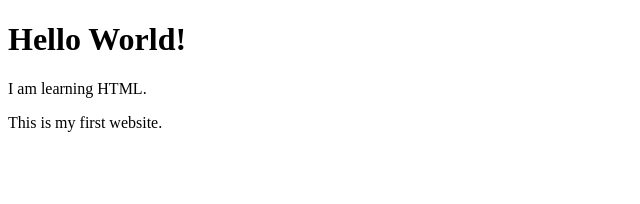
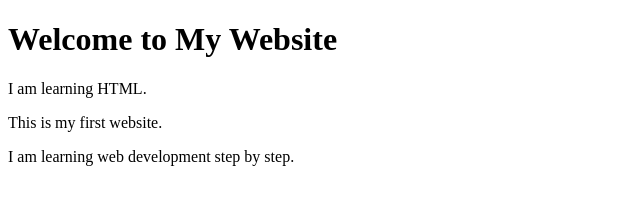
Before and after one commit to zstrahul-lgtm/my-first-repository, a plain HTML site: page index.html in a window 1280 px wide. Shown: the whole page, without its empty margins (0-640 px from the left). Drawn offline with Linux system fonts and the light colour scheme.

Commit message:
Update homepage text
Updated my first webpage with a new heading and paragraph.

```diff
--- a/index.html
+++ b/index.html
@@ -5,8 +5,12 @@
     <title>My First Website</title>
 </head>
 <body>
-    <h1>Hello World!</h1>
+    <h1>Welcome to My Website</h1>
+
     <p>I am learning HTML.</p>
+
     <p>This is my first website.</p>
+
+    <p>I am learning web development step by step.</p>
 </body>
 </html>
```
